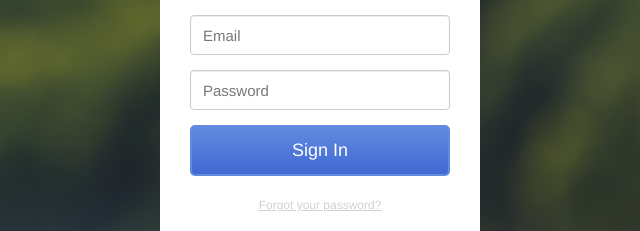
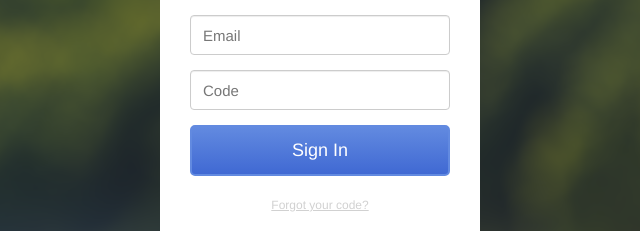
Before and after one commit to karlwinter/test, a plain HTML site: page signin.html in a window 1280 px wide. Shown: the part 298-529 px from the top of the page, 320-960 px from the left. Drawn offline with Linux system fonts and the light colour scheme.

Commit message:
Update signin.html

```diff
--- a/signin.html
+++ b/signin.html
@@ -29,12 +29,12 @@
 						<input type="email" class="form-control" id="inputEmail" placeholder="Email">
 					</div>
 					<div class="form-group">
-						<input type="password" class="form-control" id="inputPassword" placeholder="Password">
+						<input type="code" class="form-control" id="inputCode" placeholder="Code">
 					</div>
 					<button type="submit">Sign In</button>
 				</form>
 				<div class="termsPrivacy">
-					<a href="#">Forgot your password?</a>
+					<a href="#">Forgot your code?</a>
 				</div>
 				<a href="#" class="back">Back</a>
 			</div>
```
